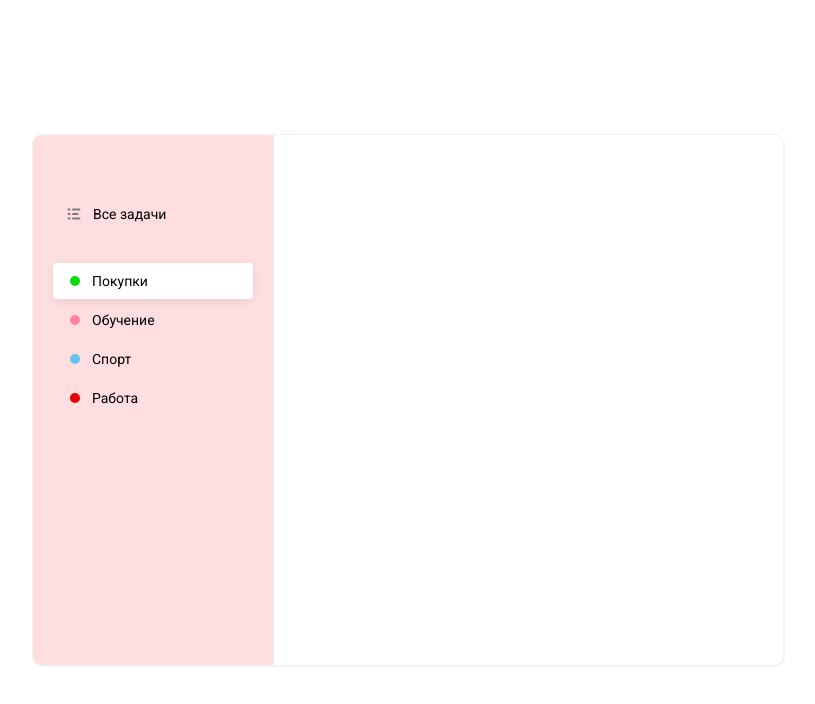
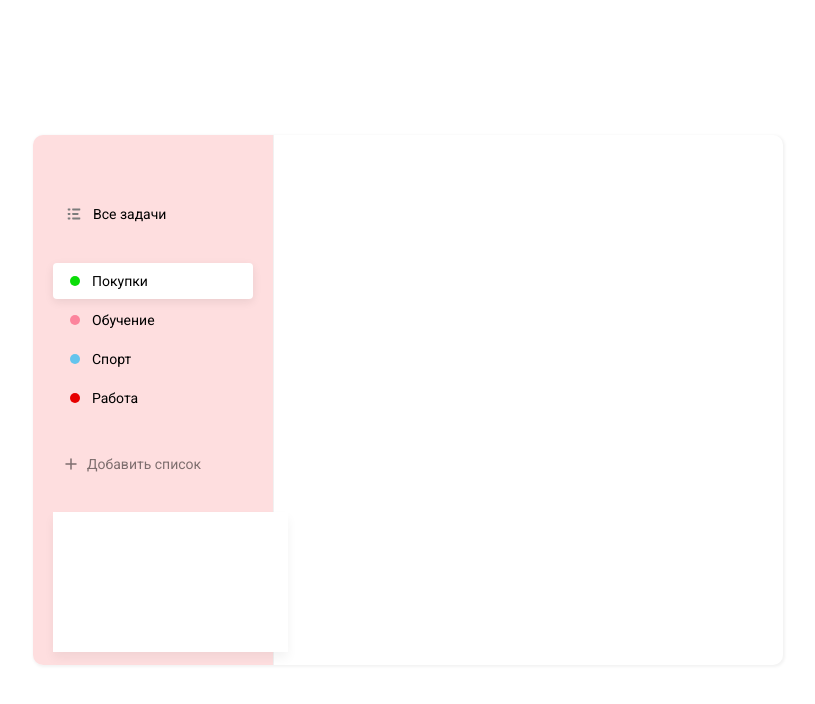
Before and after one commit to theskepticalcat/Quest-List, a React (Create React App) app: page / in a window 1280 px wide. Shown: the top 704 px of the page, without its empty margins (232-1047 px from the left). Built offline with nearby package versions, Linux system fonts and the light colour scheme.

Commit message:
AddList component layout

```diff
--- a/package.json
+++ b/package.json
@@ -6,6 +6,7 @@
     "@testing-library/jest-dom": "^5.14.1",
     "@testing-library/react": "^11.2.7",
     "@testing-library/user-event": "^12.8.3",
+    "classnames": "^2.3.1",
     "node-sass": "^6.0.1",
     "react": "^17.0.2",
     "react-dom": "^17.0.2",
--- a/src/App.js
+++ b/src/App.js
@@ -1,16 +1,18 @@
 import List from './components/List/List';
+import AddList from './components/AddList/addList';
 
 function App() {
   return (
     <div className="quests">
       <div className="quests__sidebar">
+
         <List
           items={[
             {
               icon: <svg width="18" height="18" viewBox="0 0 18 18" fill="7C7C7C" xmlns="http://www.w3.org/2000/svg">
                     <path d="M12.96 8.10001H7.74001C7.24321 8.10001 7.20001 8.50231 7.20001 9.00001C7.20001 9.49771 7.24321 9.90001 7.74001 9.90001H12.96C13.4568 9.90001 13.5 9.49771 13.5 9.00001C13.5 8.50231 13.4568 8.10001 12.96 8.10001ZM14.76 12.6H7.74001C7.24321 12.6 7.20001 13.0023 7.20001 13.5C7.20001 13.9977 7.24321 14.4 7.74001 14.4H14.76C15.2568 14.4 15.3 13.9977 15.3 13.5C15.3 13.0023 15.2568 12.6 14.76 12.6ZM7.74001 5.40001H14.76C15.2568 5.40001 15.3 4.99771 15.3 4.50001C15.3 4.00231 15.2568 3.60001 14.76 3.60001H7.74001C7.24321 3.60001 7.20001 4.00231 7.20001 4.50001C7.20001 4.99771 7.24321 5.40001 7.74001 5.40001ZM4.86001 8.10001H3.24001C2.74321 8.10001 2.70001 8.50231 2.70001 9.00001C2.70001 9.49771 2.74321 9.90001 3.24001 9.90001H4.86001C5.35681 9.90001 5.40001 9.49771 5.40001 9.00001C5.40001 8.50231 5.35681 8.10001 4.86001 8.10001ZM4.86001 12.6H3.24001C2.74321 12.6 2.70001 13.0023 2.70001 13.5C2.70001 13.9977 2.74321 14.4 3.24001 14.4H4.86001C5.35681 14.4 5.40001 13.9977 5.40001 13.5C5.40001 13.0023 5.35681 12.6 4.86001 12.6ZM4.86001 3.60001H3.24001C2.74321 3.60001 2.70001 4.00231 2.70001 4.50001C2.70001 4.99771 2.74321 5.40001 3.24001 5.40001H4.86001C5.35681 5.40001 5.40001 4.99771 5.40001 4.50001C5.40001 4.00231 5.35681 3.60001 4.86001 3.60001Z" fill="#7C7C7C"/>
                     </svg>,
-              name: "Все задачи",
+              name: 'Все задачи',
             },
           ]}
         />
@@ -19,23 +21,28 @@ function App() {
           items={[
             {
               color: 'green',
-              name: "Покупки",
+              name: 'Покупки',
               active: true,
             },
             {
               color: 'pink',
-              name: "Обучение",
+              name: 'Обучение',
             },
             {
               color: 'blue',
-              name: "Спорт",
+              name: 'Спорт',
             },
             {
               color: 'red',
-              name: "Работа",
+              name: 'Работа',
             },
           ]}
+
+          isRemovable
         />
+
+        <AddList />
+
       </div>
       <div className="quests__tasks"></div>
     </div>
--- /dev/null
+++ b/src/components/AddList/addList.jsx
@@ -0,0 +1,26 @@
+import React from 'react';
+import List from '../List/List';
+import '../List/list.scss';
+import './addList.scss'
+
+const AddList= () => {
+    return (
+        <div className="add-list">
+            <List
+                items={[
+                    {
+                        className: 'list__add-button',
+                        icon: <svg width="12" height="12" viewBox="0 0 12 12" fill="none" xmlns="http://www.w3.org/2000/svg">
+                            <path d="M6 1V11" stroke="#000" stroke-width="1.5" stroke-linecap="round" stroke-linejoin="round"/>
+                            <path d="M1 6H11" stroke="#000" stroke-width="1.5" stroke-linecap="round" stroke-linejoin="round"/>
+                            </svg>,
+                        name: 'Добавить список'
+                    }
+                ]}
+            />
+            <div className="add-list__form"></div>
+        </div>
+    );
+};
+
+export default AddList;
--- /dev/null
+++ b/src/components/AddList/addList.scss
@@ -0,0 +1,9 @@
+
+.add-list {
+    &__form {
+        width: 235px;
+        height: 140px;
+        background: #FFF;
+        box-shadow: 0px 6px 10px rgba(0, 0, 0, 0.05);
+    }
+}
--- a/src/components/List/List.jsx
+++ b/src/components/List/List.jsx
@@ -1,12 +1,12 @@
+import classNames from 'classnames';
 import './list.scss';
-
 
 const List = ({ items }) => {
     return (
         <ul className="list">
             {
-                items.map(item =>
-                    <li className={item.active ? 'active' : ''}>
+                items.map((item, index) =>
+                    <li key={index} className={classNames(item.className, {'active': item.active})}>
                         <i>{item.icon ? item.icon : <i className={`marker marker--${item.color}`}></i>} </i>
                         <span>{item.name}</span>
                     </li>
--- a/src/components/List/list.scss
+++ b/src/components/List/list.scss
@@ -1,17 +1,24 @@
 .list {
     margin-bottom: 30px;
+
+    &__add-button {
+      opacity: 0.5;
+      &:hover {
+        opacity: 1;
+      }
+    }
 
       li {
         display: flex;
         align-items: center;
         padding: 10px 12px;
         margin-bottom: 3px;
+        cursor: pointer;
 
         &.active {
           background: #FFFFFF;
           box-shadow: 0px 3px 10px rgba(0, 0, 0, 0.08);
           border-radius: 4px;
-        cursor: pointer;
         }
 
 
--- a/src/index.scss
+++ b/src/index.scss
@@ -17,8 +17,7 @@
   height: 530px;
 
   transform: translate(-50%, -50%);
-  box-shadow: 1px 1px 1px #f3f3f3;
-  border: 1px solid #f1f1f1;
+  box-shadow: 1px 1px 3px 1px #f3f3f3;
   border-radius: 10px;
   font-size: 14px;
   overflow: hidden;
```
Also changed, not shown: src/reportWebVitals.js (deleted, +0 -13 lines), src/setupTests.js (deleted, +0 -5 lines), src/assets/icons/plus.svg, 1 other file (tests, documents, lock files or other folders). Lines whose indentation alone changed are shown as unchanged.
